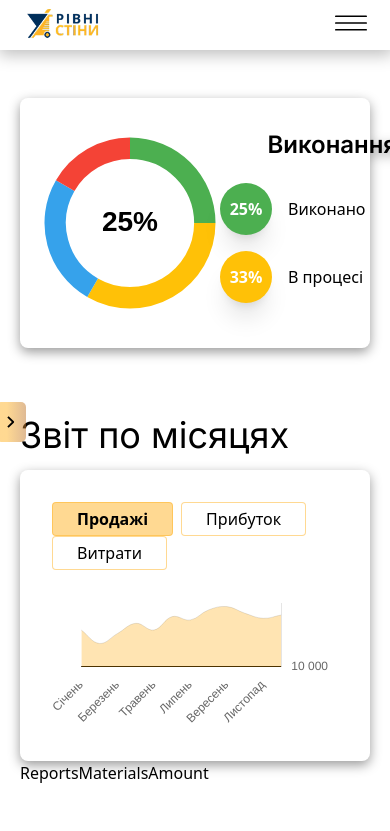
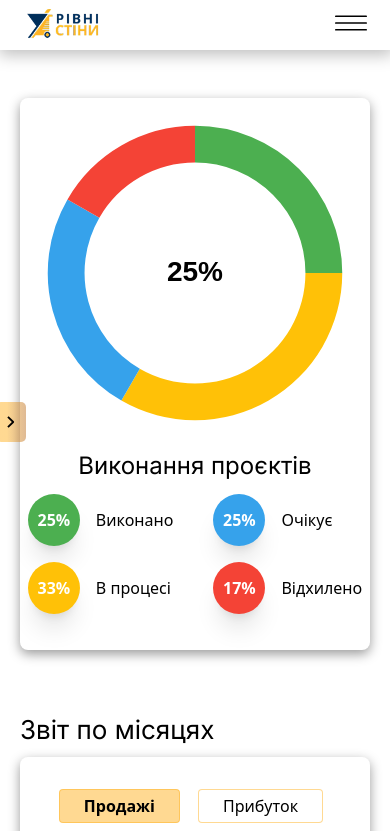
Before and after one commit to DonAkardion/StraightWalls_FE, a Next.js app: page /admin/reports in a window 390 px wide. Shown: the top 831 px of the page. Built offline with nearby package versions, Linux system fonts and the light colour scheme; a web font is replaced by a local one.

Commit message:
responsive reports page

```diff
--- /dev/null
+++ b/src/components/DonutChart/DonutChart.module.css
@@ -0,0 +1,22 @@
+@media (max-width: 768px) {
+    .donutChart {
+        flex-direction: column;
+        height: auto;
+        padding: 20px;
+    }
+    .chartContainer {
+        width: 100%;
+        display: flex;
+        justify-content: center;
+    }
+    .legendBlock {
+        display: flex;
+        flex-direction: column;
+        align-items: center;
+    }
+    .legendTitle {
+        margin: 20px 0 10px;
+        font-weight: 400;
+        text-align: center;
+    }
+}
--- a/src/components/DonutChart/DonutChart.tsx
+++ b/src/components/DonutChart/DonutChart.tsx
@@ -8,6 +8,7 @@ import {
 } from "chart.js";
 import { Doughnut } from "react-chartjs-2";
 import { mockProjects } from "@/mock/Project/mockProjects";
+import styles from "./DonutChart.module.css"
 
 ChartJS.register(ArcElement, Tooltip);
 
@@ -110,12 +111,12 @@ export const DoughnutChart = () => {
   };
 
   return (
-    <div className="max-w-[985px] flex items-center justify-around bg-white p-5 rounded-lg drop-shadow-[0_4px_6px_rgba(0,0,0,0.4)] h-[250px]">
-      <div className="w-[180px]">
+    <div className={`max-w-[985px] flex items-center justify-around bg-white p-5 rounded-lg drop-shadow-[0_4px_6px_rgba(0,0,0,0.4)] h-[250px] ${styles.donutChart}`}>
+      <div className={`w-[180px] ${styles.chartContainer}`}>
         <Doughnut data={data} options={options} plugins={[centerTextPlugin]} />
       </div>
-      <div className="flex flex-col justify-center">
-        <h3 className="mb-5 text-center font-semibold">Виконання проєктів</h3>
+      <div className={`flex flex-col justify-center ${styles.legendBlock}`}>
+        <h3 className={`mb-5 text-center font-semibold ${styles.legendTitle}`}>Виконання проєктів</h3>
         <div className="flex gap-10">
           <div>{leftColumn.map(renderLegendItem)}</div>
           <div>{rightColumn.map(renderLegendItem)}</div>
--- /dev/null
+++ b/src/components/GraphicChart/GraphicChart.module.css
@@ -0,0 +1,23 @@
+@media (max-width: 1005px) {
+    .graphicChartButtons {
+        display: flex;
+        justify-content: center;
+        align-items: center;
+    }
+    .graphicChartTitle {
+        font-size: 30px;
+    }
+}
+
+@media (max-width: 763px) {
+    .graphicChartTitle {
+        font-size: 26px;
+    }
+    .graphicChartButtons {
+        display: flex;
+        justify-content: center;
+        align-items: center;
+        flex-wrap: wrap;
+        gap: 10px;
+    }
+}
--- a/src/components/GraphicChart/GraphicChart.tsx
+++ b/src/components/GraphicChart/GraphicChart.tsx
@@ -12,6 +12,7 @@ import {
 } from "chart.js";
 import { Line } from "react-chartjs-2";
 import { useState } from "react";
+import styles from "./GraphicChart.module.css"
 
 ChartJS.register(
   CategoryScale,
@@ -125,10 +126,10 @@ export const GraphicChart = () => {
   };
 
   return (
-    <div className="max-w-[985px] mt-15">
-      <h2 className="text-[36px] mb-2">Звіт по місяцях</h2>
+    <div className={`max-w-[985px] mt-15 ${styles.graphicChart}`}>
+      <h2 className={`text-[36px] mb-2 ${styles.graphicChartTitle}`}>Звіт по місяцях</h2>
       <div className="bg-white p-8 rounded-lg drop-shadow-[0_4px_6px_rgba(0,0,0,0.4)]">
-        <div className="mb-4 space-x-2 ">
+        <div className={`mb-4 space-x-2 ${styles.graphicChartButtons}`}>
           {buttonsTitle.map((title) => (
             <button
               key={title}
--- a/src/components/Navigation/NavigationMessage/NavigationMessage.tsx
+++ b/src/components/Navigation/NavigationMessage/NavigationMessage.tsx
@@ -8,7 +8,7 @@ export const NavigationMessage = () => {
   return (
     <div className="relative w-[203px] h-[266px] bg-[#FFB32680] rounded p-2 mx-auto mt-30">
       <button className="absolute top-3 right-3">
-        <X className="w-6 h-6 text-black" />
+        <X className="w-6 h-6 text-black hover:cursor-pointer" />
       </button>
       <ProjectsHeaders
         headers={["Прострочені платежі"]}
```
